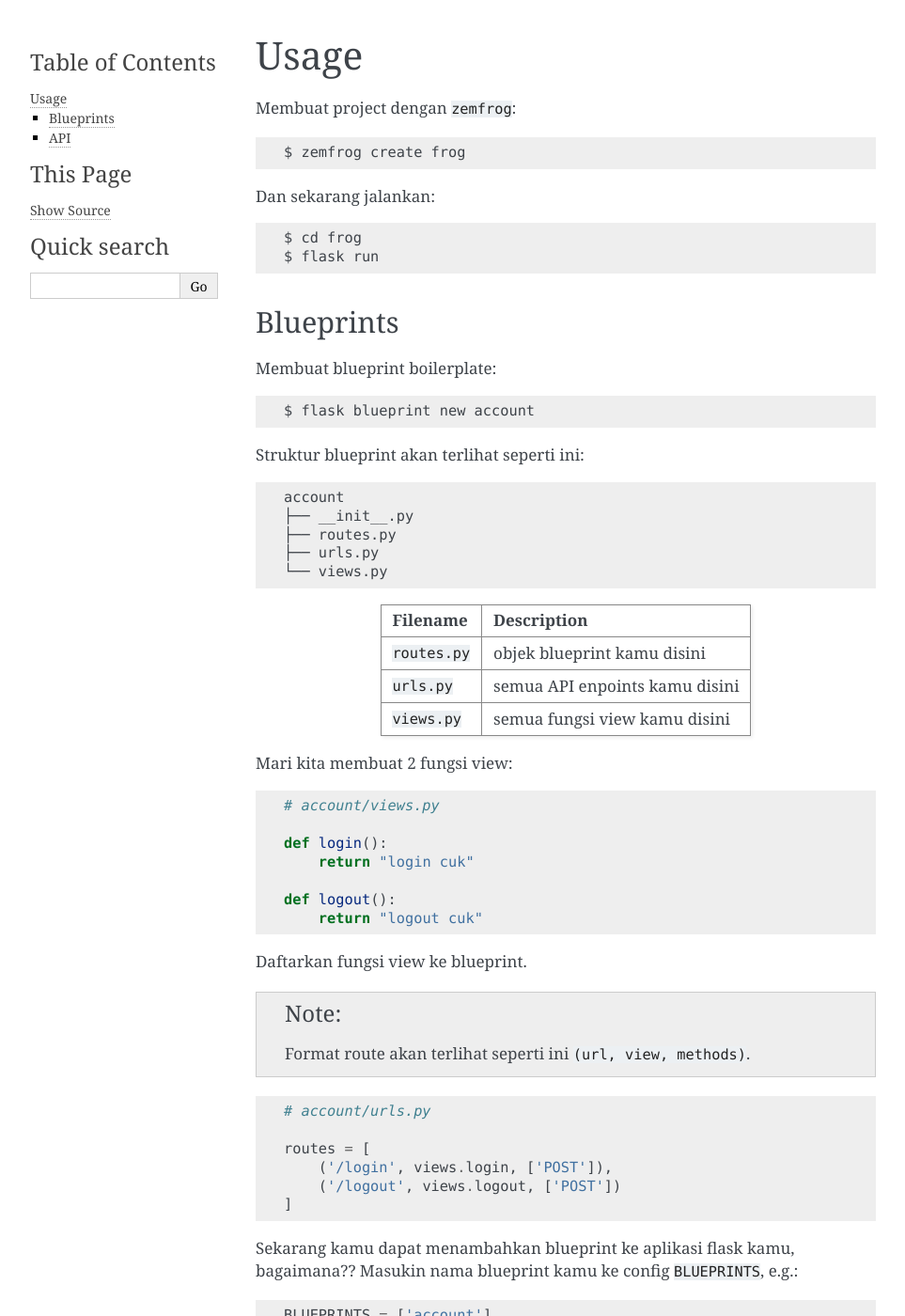
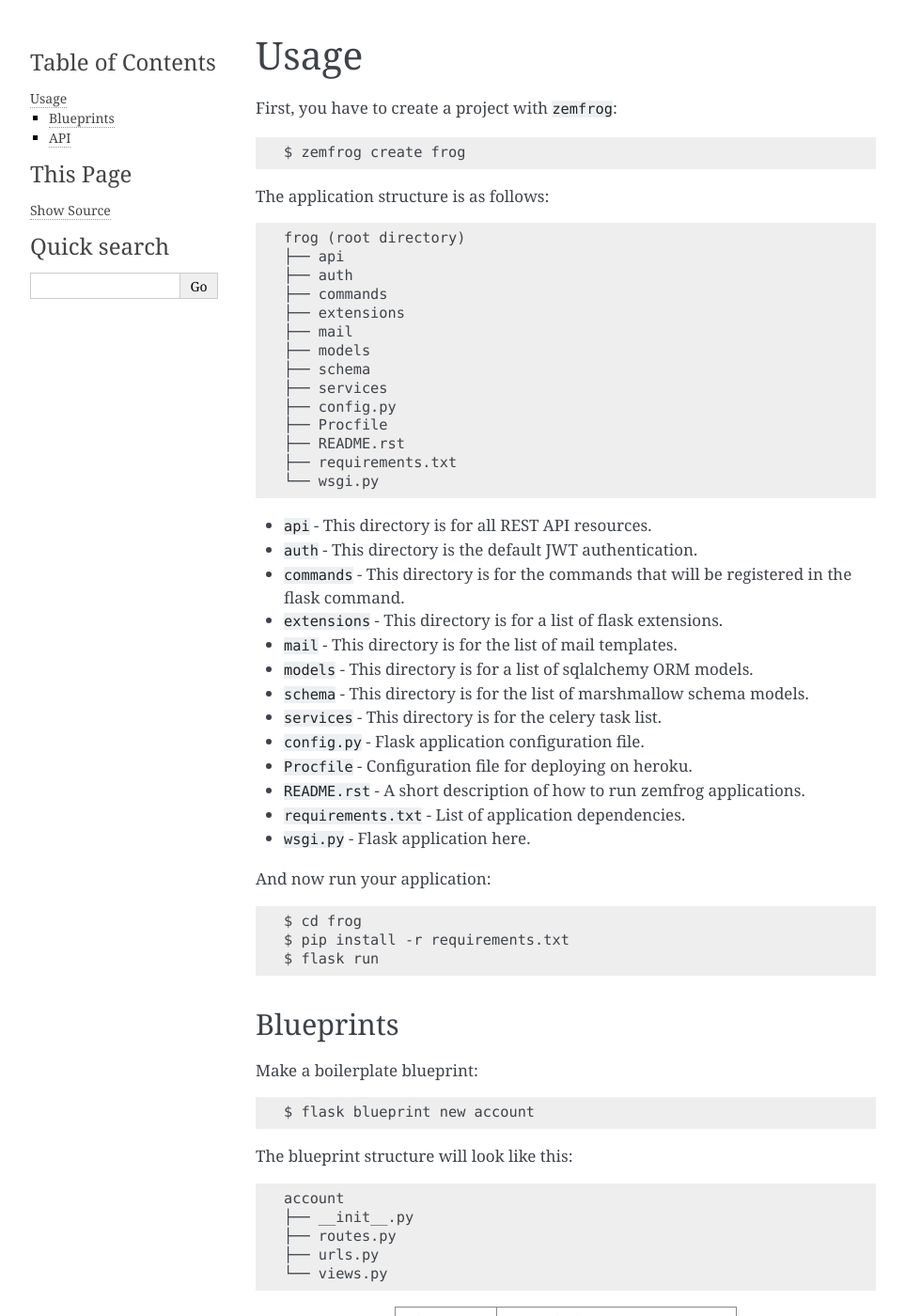
Before and after one commit to zemfrog/zemfrog, a Sphinx documentation site: the page built from docs/usage.rst, in a window 1280 px wide and 1400 px high. Shown: the whole window at 94% size, without its empty margins (148-1111 px from the left). Built offline with Sphinx 7.4.7, drawn with Linux system fonts in a browser that asks for light colours; some of the changed text lies outside the part shown.

Commit message:
📖 DOC: add minimal docs

```diff
--- a/docs/usage.rst
+++ b/docs/usage.rst
@@ -2,25 +2,56 @@
 Usage
 =====
 
-Membuat project dengan ``zemfrog``::
+First, you have to create a project with ``zemfrog``::
 
     $ zemfrog create frog
 
+The application structure is as follows::
 
-Dan sekarang jalankan::
+    frog (root directory)
+    ├── api
+    ├── auth
+    ├── commands
+    ├── extensions
+    ├── mail
+    ├── models
+    ├── schema
+    ├── services
+    ├── config.py
+    ├── Procfile
+    ├── README.rst
+    ├── requirements.txt
+    └── wsgi.py
+
+* ``api`` - This directory is for all REST API resources.
+* ``auth`` - This directory is the default JWT authentication.
+* ``commands`` - This directory is for the commands that will be registered in the flask command.
+* ``extensions`` - This directory is for a list of flask extensions.
+* ``mail`` - This directory is for the list of mail templates.
+* ``models`` - This directory is for a list of sqlalchemy ORM models.
+* ``schema`` - This directory is for the list of marshmallow schema models.
+* ``services`` - This directory is for the celery task list.
+* ``config.py`` - Flask application configuration file.
+* ``Procfile`` - Configuration file for deploying on heroku.
+* ``README.rst`` - A short description of how to run zemfrog applications.
+* ``requirements.txt`` - List of application dependencies.
+* ``wsgi.py`` - Flask application here.
+
+And now run your application::
 
     $ cd frog
+    $ pip install -r requirements.txt
     $ flask run
 
 
 Blueprints
-^^^^^^^^^^
+----------
 
-Membuat blueprint boilerplate::
+Make a boilerplate blueprint::
 
     $ flask blueprint new account
 
-Struktur blueprint akan terlihat seperti ini::
+The blueprint structure will look like this::
 
     account
     ├── __init__.py
@@ -31,14 +62,14 @@ Struktur blueprint akan terlihat seperti ini::
 +---------------+---------------------------------+
 | Filename      | Description                     |
 +===============+=================================+
-| ``routes.py`` | objek blueprint kamu disini     |
+| ``routes.py`` | Your blueprint is here          |
 +---------------+---------------------------------+
-| ``urls.py``   | semua API enpoints kamu disini  |
+| ``urls.py``   | All your endpoints are here     |
 +---------------+---------------------------------+
-| ``views.py``  | semua fungsi view kamu disini   |
+| ``views.py``  | All your view functions here    |
 +---------------+---------------------------------+
 
-Mari kita membuat 2 fungsi view::
+Let's create 2 view functions::
 
     # account/views.py
 
@@ -48,11 +79,11 @@ Mari kita membuat 2 fungsi view::
     def logout():
         return "logout cuk"
 
-Daftarkan fungsi view ke blueprint.
+Register the view function to the blueprint, otherwise your view function will not be in the blueprint.
 
 .. note::
 
-    Format route akan terlihat seperti ini ``(url, view, methods)``.
+    The route format will look like this ``(url, view, methods)``.
 
 .. code-block:: python
 
@@ -63,36 +94,51 @@ Daftarkan fungsi view ke blueprint.
         ('/logout', views.logout, ['POST'])
     ]
 
-Sekarang kamu dapat menambahkan blueprint ke aplikasi flask kamu, bagaimana??
-Masukin nama blueprint kamu ke config ``BLUEPRINTS``, e.g.::
+Now all views will be listed on the blueprint. However, you need to register your blueprints in the flask app.
+Add your blueprint name to the ``BLUEPRINTS`` configuration in config.py::
 
     BLUEPRINTS = ['account']
 
-Dan, sekarang kamu bisa melihat blueprint ``account`` telah terdaftar di aplikasi flask::
+And, now you can see the blueprint ``account`` has been registered in the flask application::
 
     $ flask routes
 
 
 API
-^^^
+---
 
-Di zemfrog kamu dapat membuat base API nya saja atau dengan (CRUD).
-Contoh, membuat base API (tanpa CRUD)::
+zemfrog is specially designed for building REST APIs quickly.
+In zemfrog you can create a basic CRUD or just boilerplate API.
+
+All API resources are located in the ``api`` directory.
+
+Let's start by creating an API resource::
 
     $ flask api new article
 
-Cara diatas akan membuat module article.py di direktori ``api`` dan itu adalah sumberdaya API untuk article.
+Now you have the article API resource::
 
-Sekarang, membuat API dengan (CRUD) !
+    api
+    ├── article.py
+    ├── __init__.py
+
+In the article API resource there are variables ``docs``, ``endpoint``, ``url_prefix`` and ``routes``.
+
+
+* ``docs`` - For your REST API documentation, see `here <https://flask-apispec.readthedocs.io/en/latest/api_reference.html#flask_apispec.annotations.doc>`_.
+* ``endpoint`` - For naming your view function. So if the view name is ``add`` then it will become ``article_add``.
+* ``url_prefix`` - URL prefix for the API resource.
+* ``routes`` - All of your API endpoints.
+
+Now, we will create a basic REST API.
 
 .. note::
 
-    Kamu tidak dapat membuat API (CRUD) jika kamu tidak mempunyai model ORM untuk
-    API tersebut.
+    You cannot create a REST API if you don't have an ORM model for that API.
 
-Mari membuat model ``Product``. Model ini nantinya, yang akan kita buatkan API (CRUD) nya.
+Let's create a ``Product`` model.
 
-Rubah, file ``models/__init__.py`` menjadi seperti ini::
+Change the file ``models/__init__.py`` to be like this::
 
     from extensions.sqlalchemy import db
     from sqlalchemy import Column, String, Integer
@@ -101,18 +147,16 @@ Rubah, file ``models/__init__.py`` menjadi seperti ini::
         id = Column(Integer, primary_key=True)
         name = Column(String)
 
-Sekarang, kita membuatkan API (CRUD) untuk model ``Product``.
-
 .. warning::
 
-    Perlu dicatat, kamu harus membuat API dengan nama yang sama dengan model ORM kamu.
-    Dan jangan lupa tambahkan opsi ``--crud``.
+    Keep in mind, you have to create an API with the same name as your ORM model.
+    And don't forget to add the ``--crud`` option.
 
-Contoh::
+And we can create a REST API::
 
     $ flask api new Product --crud
 
-API ini tidak akan bekerja jika kamu belum menambahkan nya pada config ``APIS``.
-Mari kita tambahkan ke config::
+This REST API will not work if you haven't added it to the ``APIS`` config.
+Let's add it to the config::
 
     APIS = ['api.product']
```
